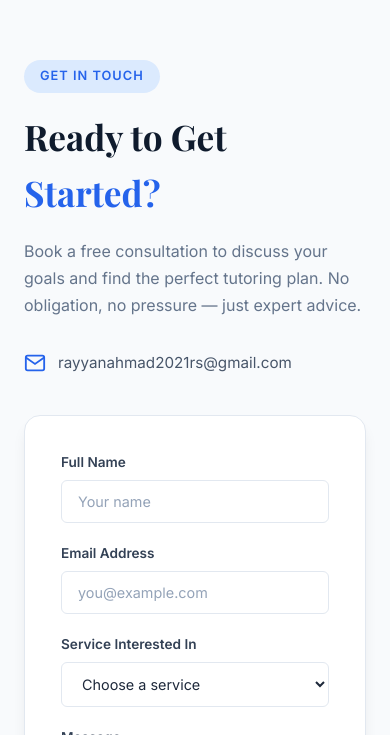
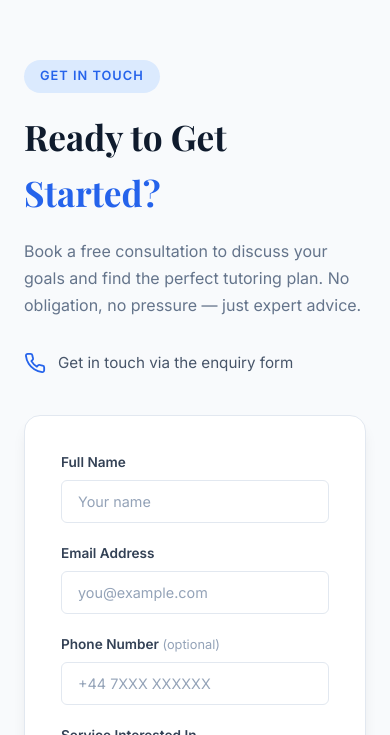
Before and after one commit to rayyanahmad2021rs-cell/twostepsahead-tutoring, a website: page index.html in a window 390 px wide. Shown: the part 11265-12000 px from the top of the page. Drawn offline with nearby package versions, Linux system fonts and the light colour scheme.

Commit message:
Remove email from contact, add phone field, rename repo
Co-Authored-By: Claude Opus 4.6 <noreply@anthropic.com>

```diff
--- a/index.html
+++ b/index.html
@@ -568,8 +568,8 @@
           <p>Book a free consultation to discuss your goals and find the perfect tutoring plan. No obligation, no pressure — just expert advice.</p>
           <div class="contact-methods">
             <div class="contact-method">
-              <svg viewBox="0 0 24 24" fill="none" stroke="currentColor" stroke-width="2"><path d="M4 4h16c1.1 0 2 .9 2 2v12c0 1.1-.9 2-2 2H4c-1.1 0-2-.9-2-2V6c0-1.1.9-2 2-2z"/><polyline points="22,6 12,13 2,6"/></svg>
-              <span>rayyanahmad2021rs@gmail.com</span>
+              <svg viewBox="0 0 24 24" fill="none" stroke="currentColor" stroke-width="2"><path d="M22 16.92v3a2 2 0 0 1-2.18 2 19.79 19.79 0 0 1-8.63-3.07 19.5 19.5 0 0 1-6-6 19.79 19.79 0 0 1-3.07-8.67A2 2 0 0 1 4.11 2h3a2 2 0 0 1 2 1.72 12.84 12.84 0 0 0 .7 2.81 2 2 0 0 1-.45 2.11L8.09 9.91a16 16 0 0 0 6 6l1.27-1.27a2 2 0 0 1 2.11-.45 12.84 12.84 0 0 0 2.81.7A2 2 0 0 1 22 16.92z"/></svg>
+              <span>Get in touch via the enquiry form</span>
             </div>
           </div>
         </div>
@@ -585,6 +585,10 @@
           <div class="form-group">
             <label for="email">Email Address</label>
             <input type="email" id="email" name="email" placeholder="you@example.com" required />
+          </div>
+          <div class="form-group">
+            <label for="phone">Phone Number <span class="form-optional">(optional)</span></label>
+            <input type="tel" id="phone" name="phone" placeholder="+44 7XXX XXXXXX" />
           </div>
           <div class="form-group">
             <label for="service">Service Interested In</label>
--- a/styles.css
+++ b/styles.css
@@ -1097,6 +1097,12 @@ ul {
   margin-bottom: 20px;
 }
 
+.form-optional {
+  font-weight: 400;
+  color: var(--gray-400);
+  font-size: 0.8rem;
+}
+
 .form-group label {
   display: block;
   font-size: 0.85rem;
```
